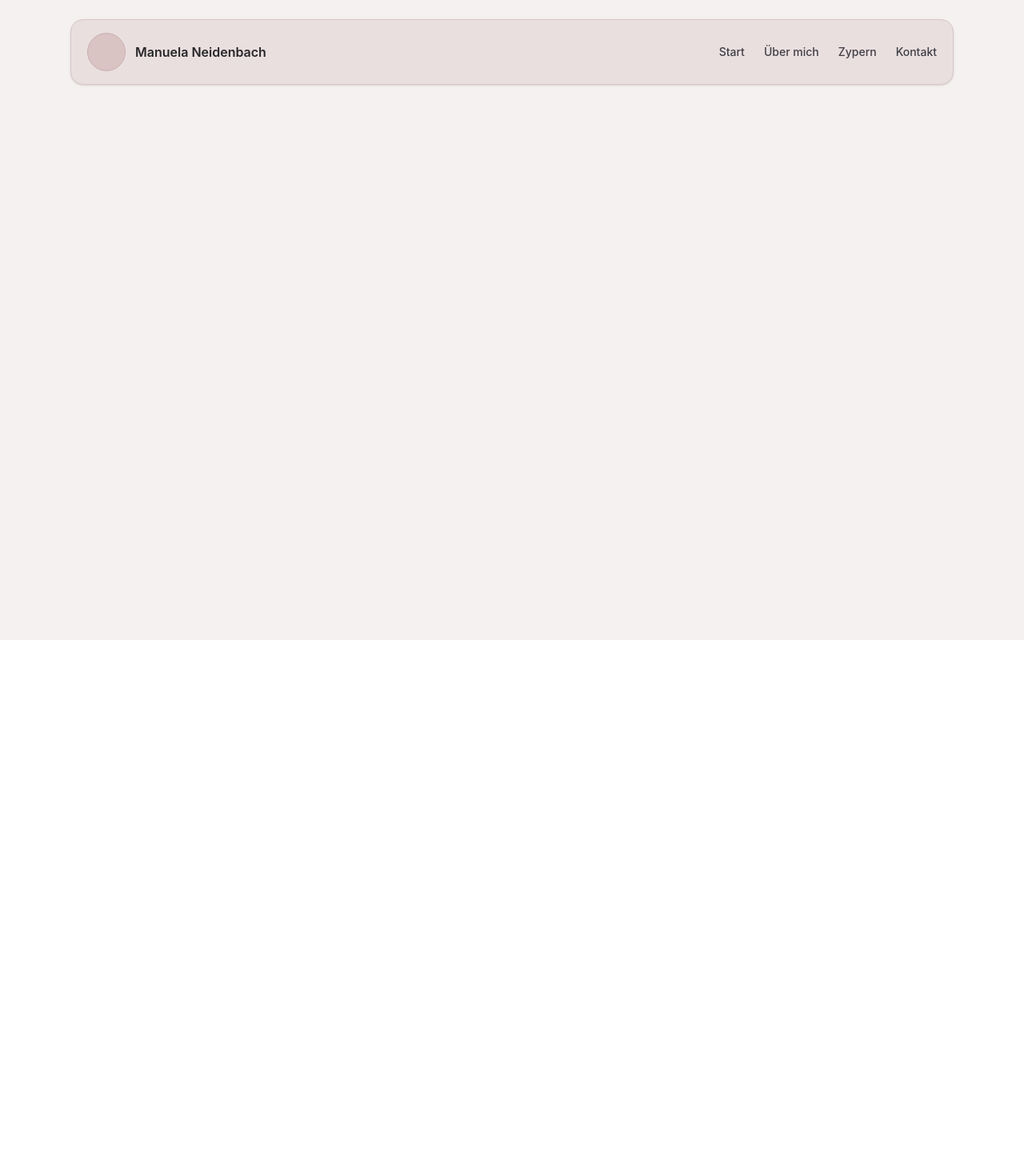
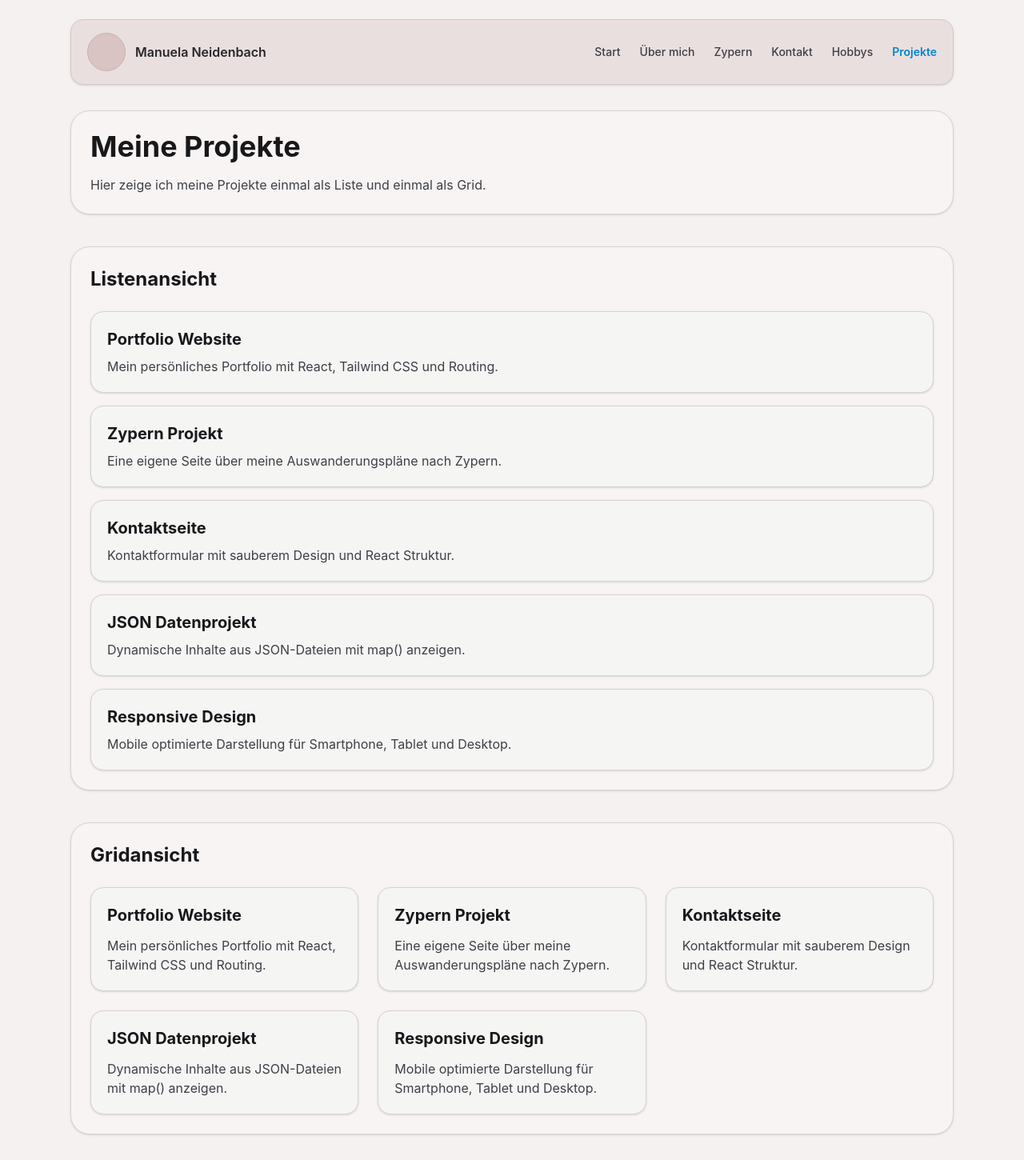
Before and after one commit to ManuelaNeidenbach/portfolio, a React app: page /projects in a window 1280 px wide. Shown: the whole page at 80% size. Before the commit the page ends 800 px from the top, so only its background shows below. Built offline with nearby package versions, Linux system fonts and the light colour scheme; the HTML template or start-up script is replaced by a standard one.

Commit message:
JSON Seiten mit Listen und Grid fertiggestellt

```diff
--- a/src/App.jsx
+++ b/src/App.jsx
@@ -4,6 +4,8 @@ import AboutMe from './pages/AboutMe'
 import Cyprus from './pages/Cyprus'
 import Contact from './pages/Contact'
 import DetailPage from './pages/DetailPage'
+import Hobbies from './pages/Hobbies'
+import Projects from './pages/Projects'
 
 function App() {
   return (
@@ -17,6 +19,12 @@ function App() {
           <Route path="/cyprus" element={<Cyprus />} />
           <Route path="/contact" element={<Contact />} />
           <Route path="/details/:topic" element={<DetailPage />} />
+
+          <Route path="/hobbies" element={<Hobbies />} />
+          <Route path="/projects" element={<Projects />} />
+
+          <Route path="/hobbies/:id" element={<DetailPage />} />
+          <Route path="/projects/:id" element={<DetailPage />} />
         </Routes>
       </main>
     </div>
--- /dev/null
+++ b/src/components/data/DataGrid.jsx
@@ -0,0 +1,25 @@
+import { Link } from 'react-router-dom'
+
+function DataGrid({ items, basePath }) {
+  return (
+    <div className="grid gap-6 md:grid-cols-2 lg:grid-cols-3">
+      {items.map((item) => (
+        <Link
+          key={item.id}
+          to={`${basePath}/${item.id}`}
+          className="rounded-2xl border border-stone-300 bg-stone-100 p-5 shadow-sm transition hover:-translate-y-1 hover:shadow-md"
+        >
+          <h3 className="text-xl font-bold text-zinc-900">
+            {item.title}
+          </h3>
+
+          <p className="mt-3 text-zinc-700">
+            {item.description}
+          </p>
+        </Link>
+      ))}
+    </div>
+  )
+}
+
+export default DataGrid
--- /dev/null
+++ b/src/components/data/DataList.jsx
@@ -0,0 +1,25 @@
+import { Link } from 'react-router-dom'
+
+function DataList({ items, basePath }) {
+  return (
+    <div className="space-y-4">
+      {items.map((item) => (
+        <Link
+          key={item.id}
+          to={`${basePath}/${item.id}`}
+          className="block rounded-2xl border border-stone-300 bg-stone-100 p-5 shadow-sm transition hover:bg-stone-200"
+        >
+          <h3 className="text-xl font-bold text-zinc-900">
+            {item.title}
+          </h3>
+
+          <p className="mt-2 text-zinc-700">
+            {item.description}
+          </p>
+        </Link>
+      ))}
+    </div>
+  )
+}
+
+export default DataList
--- a/src/components/layout/Header.jsx
+++ b/src/components/layout/Header.jsx
@@ -30,6 +30,12 @@ function Header() {
             <NavLink to="/contact" className={linkClass}>
               Kontakt
             </NavLink>
+            <NavLink to="/hobbies" className={linkClass}>
+              Hobbys
+            </NavLink>
+            <NavLink to="/projects" className={linkClass}>
+              Projekte
+            </NavLink>
           </nav>
         </div>
       </div>
--- /dev/null
+++ b/src/data/hobbies.json
@@ -0,0 +1,27 @@
+[
+  {
+    "id": "webdesign",
+    "title": "Webdesign",
+    "description": "Ich liebe es, moderne Webseiten zu gestalten und neue Designs umzusetzen."
+  },
+  {
+    "id": "kreativ",
+    "title": "Kreatives Arbeiten",
+    "description": "Ich arbeite gern kreativ mit Ideen, Gestaltung und neuen Projekten."
+  },
+  {
+    "id": "tiere",
+    "title": "Tiere",
+    "description": "Pferde und Tiere begleiten mein Leben und sind ein wichtiger Ausgleich."
+  },
+  {
+    "id": "natur",
+    "title": "Natur",
+    "description": "Zeit draußen, frische Luft und Natur geben mir neue Energie."
+  },
+  {
+    "id": "lernen",
+    "title": "Weiterentwicklung",
+    "description": "Ich lerne gerne Neues und entwickle mich ständig weiter."
+  }
+]
--- /dev/null
+++ b/src/data/projects.json
@@ -0,0 +1,27 @@
+[
+  {
+    "id": "portfolio",
+    "title": "Portfolio Website",
+    "description": "Mein persönliches Portfolio mit React, Tailwind CSS und Routing."
+  },
+  {
+    "id": "zypern",
+    "title": "Zypern Projekt",
+    "description": "Eine eigene Seite über meine Auswanderungspläne nach Zypern."
+  },
+  {
+    "id": "kontakt",
+    "title": "Kontaktseite",
+    "description": "Kontaktformular mit sauberem Design und React Struktur."
+  },
+  {
+    "id": "jsonprojekt",
+    "title": "JSON Datenprojekt",
+    "description": "Dynamische Inhalte aus JSON-Dateien mit map() anzeigen."
+  },
+  {
+    "id": "responsive",
+    "title": "Responsive Design",
+    "description": "Mobile optimierte Darstellung für Smartphone, Tablet und Desktop."
+  }
+]
--- /dev/null
+++ b/src/pages/Hobbies.jsx
@@ -0,0 +1,34 @@
+import hobbies from '../data/hobbies.json'
+import DataList from '../components/data/DataList'
+import DataGrid from '../components/data/DataGrid'
+
+function Hobbies() {
+  return (
+    <section className="space-y-10">
+      <div className="rounded-[24px] border border-stone-300 bg-[#f7f4f3] p-6 shadow-sm">
+        <h1 className="text-3xl font-bold text-zinc-900 md:text-4xl">
+          Meine Hobbys
+        </h1>
+        <p className="mt-4 text-zinc-700">
+          Hier zeige ich meine Hobbys einmal als Liste und einmal als Grid.
+        </p>
+      </div>
+
+      <div className="rounded-[24px] border border-stone-300 bg-[#f7f4f3] p-6 shadow-sm">
+        <h2 className="text-2xl font-bold text-zinc-900">Listenansicht</h2>
+        <div className="mt-6">
+          <DataList items={hobbies} basePath="/hobbies" />
+        </div>
+      </div>
+
+      <div className="rounded-[24px] border border-stone-300 bg-[#f7f4f3] p-6 shadow-sm">
+        <h2 className="text-2xl font-bold text-zinc-900">Gridansicht</h2>
+        <div className="mt-6">
+          <DataGrid items={hobbies} basePath="/hobbies" />
+        </div>
+      </div>
+    </section>
+  )
+}
+
+export default Hobbies
--- /dev/null
+++ b/src/pages/Projects.jsx
@@ -0,0 +1,34 @@
+import projects from '../data/projects.json'
+import DataList from '../components/data/DataList'
+import DataGrid from '../components/data/DataGrid'
+
+function Projects() {
+  return (
+    <section className="space-y-10">
+      <div className="rounded-[24px] border border-stone-300 bg-[#f7f4f3] p-6 shadow-sm">
+        <h1 className="text-3xl font-bold text-zinc-900 md:text-4xl">
+          Meine Projekte
+        </h1>
+        <p className="mt-4 text-zinc-700">
+          Hier zeige ich meine Projekte einmal als Liste und einmal als Grid.
+        </p>
+      </div>
+
+      <div className="rounded-[24px] border border-stone-300 bg-[#f7f4f3] p-6 shadow-sm">
+        <h2 className="text-2xl font-bold text-zinc-900">Listenansicht</h2>
+        <div className="mt-6">
+          <DataList items={projects} basePath="/projects" />
+        </div>
+      </div>
+
+      <div className="rounded-[24px] border border-stone-300 bg-[#f7f4f3] p-6 shadow-sm">
+        <h2 className="text-2xl font-bold text-zinc-900">Gridansicht</h2>
+        <div className="mt-6">
+          <DataGrid items={projects} basePath="/projects" />
+        </div>
+      </div>
+    </section>
+  )
+}
+
+export default Projects
```
